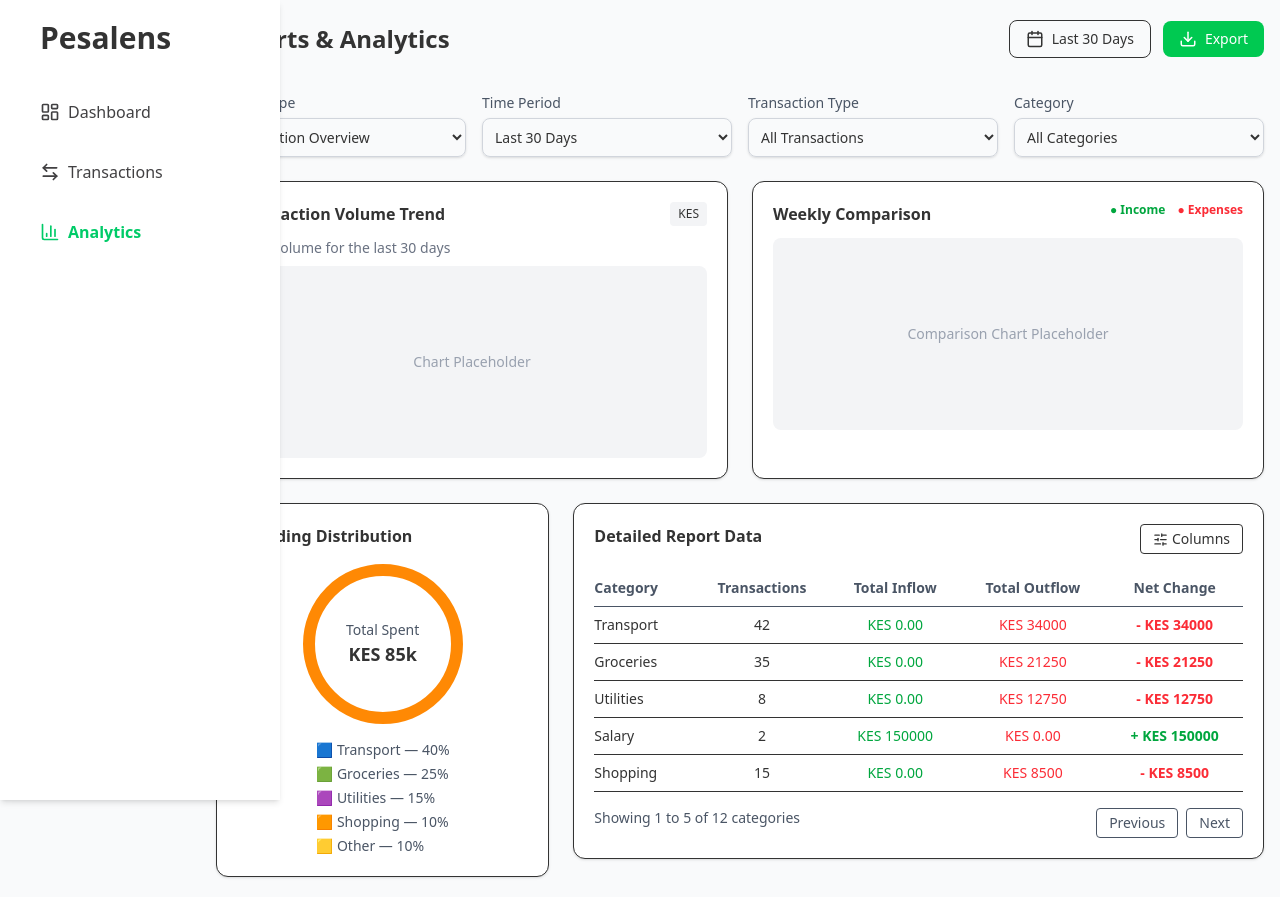
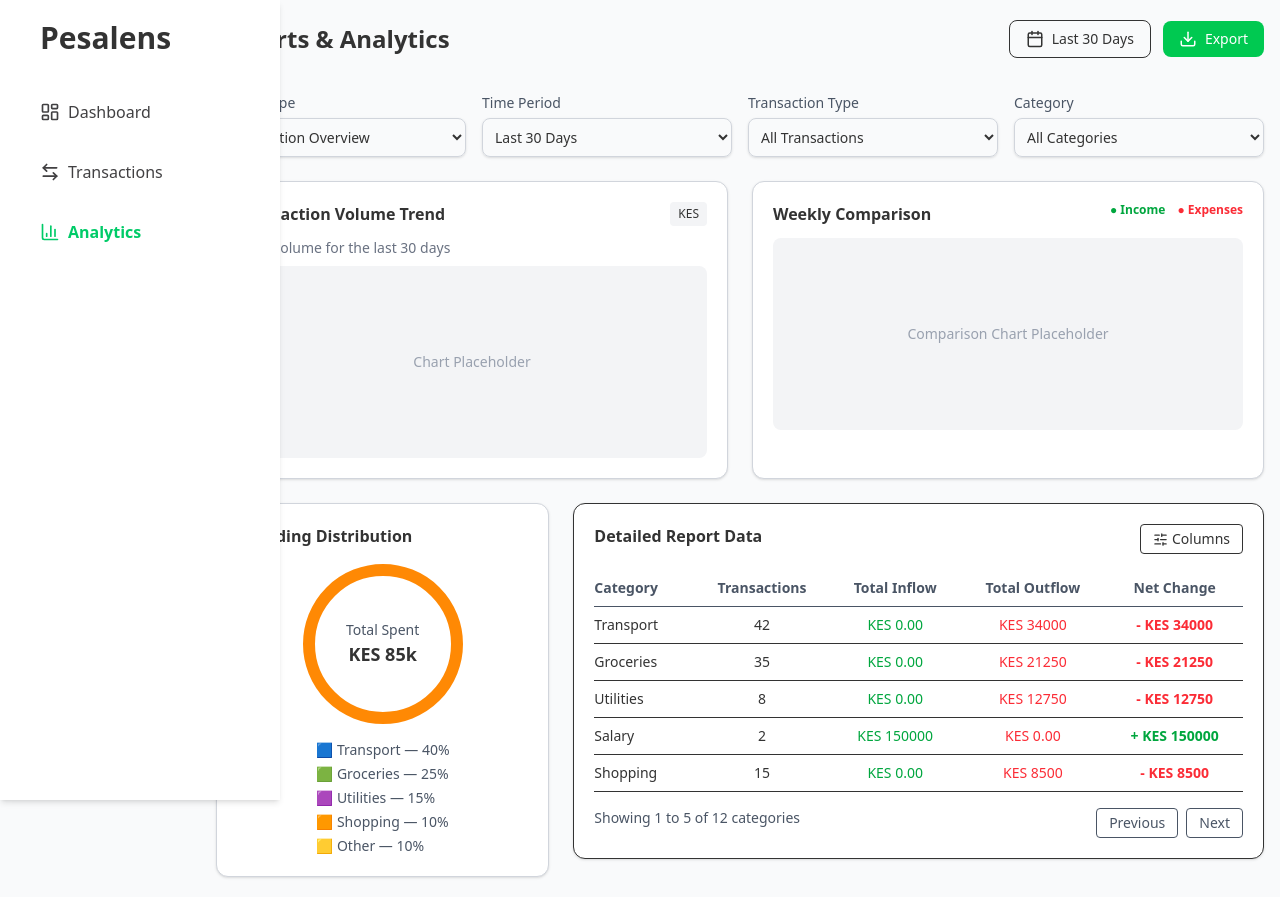
Before and after one commit to samuelkaranja/pesalens, a React (Vite) app: page /analytics in a window 1280 px wide. Built offline with nearby package versions, Linux system fonts and the light colour scheme.

Commit message:
I added a border to each component in the charts directory

```diff
--- a/src/components/charts/SpendingDistributionChart.tsx
+++ b/src/components/charts/SpendingDistributionChart.tsx
@@ -2,7 +2,7 @@ import React from "react";
 
 const SpendingDistributionChart: React.FC = () => {
   return (
-    <div className="bg-white p-5 rounded-xl shadow-sm border">
+    <div className="bg-white p-5 rounded-xl shadow-sm border border-gray-300">
       <p className="font-semibold mb-4">Spending Distribution</p>
 
       <div className="flex flex-col items-center">
--- a/src/components/charts/VolumeTrendChart.tsx
+++ b/src/components/charts/VolumeTrendChart.tsx
@@ -2,7 +2,7 @@ import React from "react";
 
 const VolumeTrendChart: React.FC = () => {
   return (
-    <div className="bg-white p-5 rounded-xl shadow-sm border">
+    <div className="bg-white p-5 rounded-xl shadow-sm border border-gray-300">
       <div className="flex justify-between mb-3">
         <p className="font-semibold">Transaction Volume Trend</p>
         <span className="text-xs bg-gray-100 px-2 py-1 rounded">KES</span>
--- a/src/components/charts/WeeklyComparisonChart.tsx
+++ b/src/components/charts/WeeklyComparisonChart.tsx
@@ -2,7 +2,7 @@ import React from "react";
 
 const WeeklyComparisonChart: React.FC = () => {
   return (
-    <div className="bg-white p-5 rounded-xl shadow-sm border">
+    <div className="bg-white p-5 rounded-xl shadow-sm border border-gray-300">
       <div className="flex justify-between mb-3">
         <p className="font-semibold">Weekly Comparison</p>
         <div className="flex gap-3 text-xs">
```
